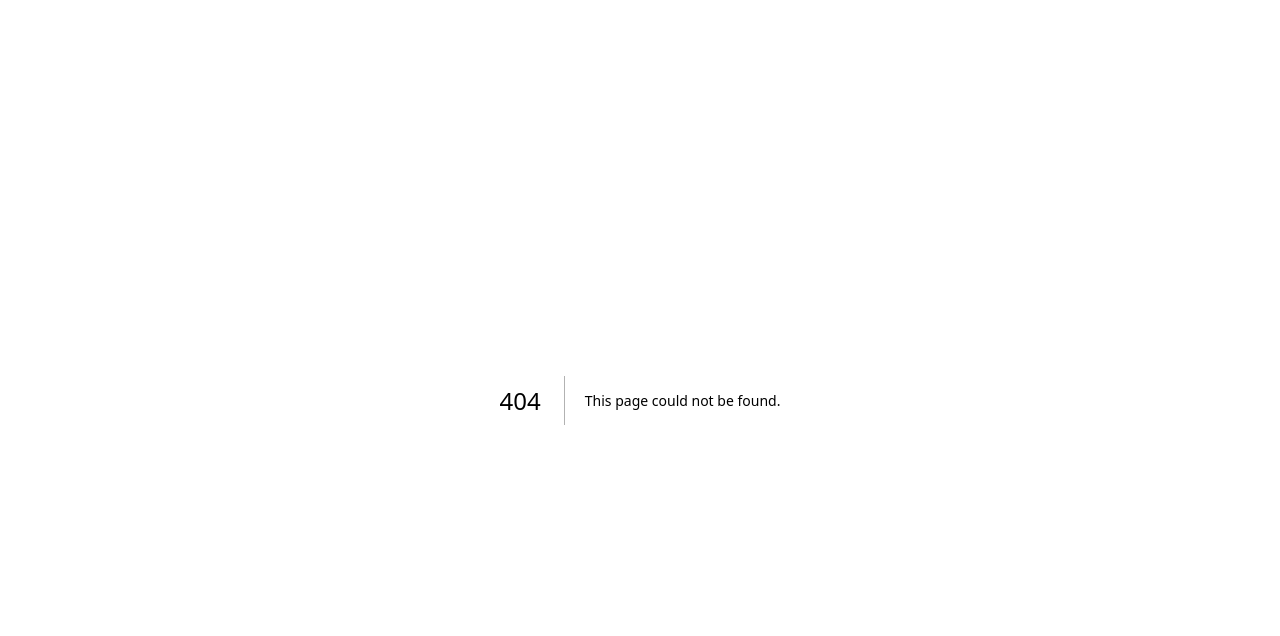
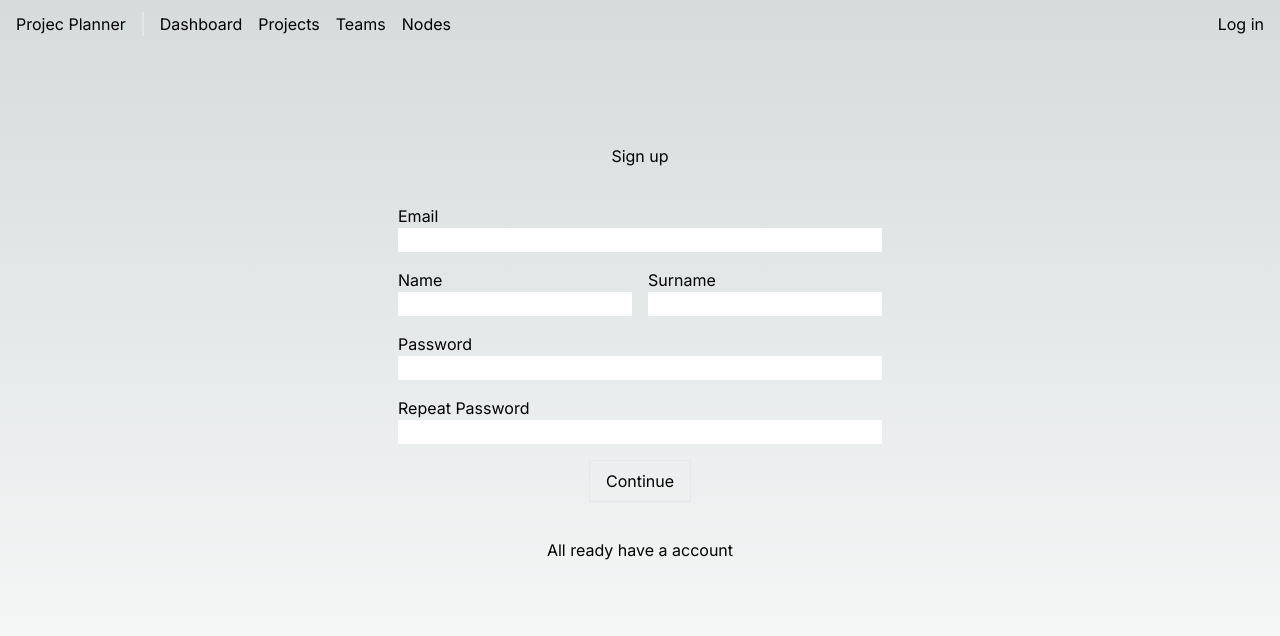
Before and after one commit to galeja00/ProjectPlanner, a Next.js app: page /authorize in a window 1280 px wide. Before the commit this address had no page. Shown: the top 636 px of the page. Built offline with nearby package versions, Linux system fonts and the light colour scheme.

Commit message:
zakladní registrační formulář bez funčnosti a přidání zakladního navigace

```diff
--- /dev/null
+++ b/src/app/authorize/page.tsx
@@ -0,0 +1,45 @@
+import Link from 'next/link'
+
+export default function Registr() {
+    return (
+        <main className="flex min-h-screen flex-col items-center p-24">
+            <h1 className=''>Sign up</h1>
+            <RegistrForm/>
+            <Link href="">All ready have a account</Link>
+
+
+        </main>
+    )
+}
+
+function RegistrForm() {
+    return (
+        <form className='flex flex-col gap-4 mt-9 mb-9'>
+            <FormItem item="Email" type="email"/>
+            <div className='flex flex-row gap-4'>
+                <FormItem item="Name" type="text"/>
+                <FormItem item="Surname" type="text"/>
+            </div>
+            <FormItem item="Password" type="password"/>
+            <FormItem item="Repeat Password" type="password"/>
+            <SendButton/>
+        </form>
+    )
+}
+
+function FormItem({ item, type }: { item : string, type: string }) {
+    return (
+        <div className='flex flex-col'>
+            <label>{item}</label>
+            <input type={type} className='text-slate-950'></input>
+        </div>
+    )
+}
+
+function SendButton() {
+    return (
+        <div className='w-fit m-auto'>
+            <button className='px-4 py-2 border'>Continue</button>
+        </div>
+    )
+}
--- a/src/app/autorize/page.tsx
+++ /dev/null
@@ -1,9 +0,0 @@
-
-
-export default function Registr() {
-    return (
-        <main className="flex min-h-screen flex-col items-center p-24">
-            <h1>Sign up</h1>
-        </main>
-    )
-}
--- a/src/app/components/menu.tsx
+++ b/src/app/components/menu.tsx
@@ -3,10 +3,26 @@ import Link from 'next/link'
 
 export default function Menu() {
     return (
-        <nav>
-            <ul>
-                <Link href="/autorize">Login in</Link>
-            </ul>
-        </nav>
+        <header className='flex flex-row items-center sticky gap-4 h-12 flex-1'>
+            <div className='pl-4 pr-4 border-r-2'>
+                    <Link href="" >Projec Planner</Link>
+            </div>
+            <nav className='flex flex-row flex-1'>
+                <ul className='flex flex-row flex-1 gap-4'>
+                    <LinkTo href="" text="Dashboard"></LinkTo>
+                    <LinkTo href="" text="Projects"></LinkTo>
+                    <LinkTo href="" text="Teams"></LinkTo>
+                    <LinkTo href="" text="Nodes"></LinkTo>
+                </ul>
+            </nav>
+            <Link href="/authorize" className='mr-4'>Log in</Link>
+        </header>
     )
 }
+
+
+function LinkTo({ href, text } : { href : string, text : string }) : JSX.Element {
+    return (
+        <Link href={href} >{text}</Link>
+    )
+}
--- a/src/app/layout.tsx
+++ b/src/app/layout.tsx
@@ -1,6 +1,7 @@
 import './globals.css'
 import type { Metadata } from 'next'
 import { Inter } from 'next/font/google'
+import Menu from './components/menu'
 
 const inter = Inter({ subsets: ['latin'] })
 
@@ -16,7 +17,10 @@ export default function RootLayout({
 }) {
   return (
     <html lang="en">
-      <body className={inter.className}>{children}</body>
+      <body className={inter.className}>
+        <Menu></Menu>
+        {children}
+      </body>
     </html>
   )
 }
--- a/src/app/page.tsx
+++ b/src/app/page.tsx
@@ -6,7 +6,7 @@ export default function Home() {
   return (
     <main className="flex min-h-screen flex-col items-center p-24">
       <h1>Start planning your great projects and teams with Project planner</h1>
-      <Link href="/autorize">Start for free</Link>
+      <Link href="/authorize" className='px-4 py-2 border'>Start for free</Link>
     </main>
   )
 }
```
Also changed, not shown: src/app/authorize/login/page.tsx (added).
